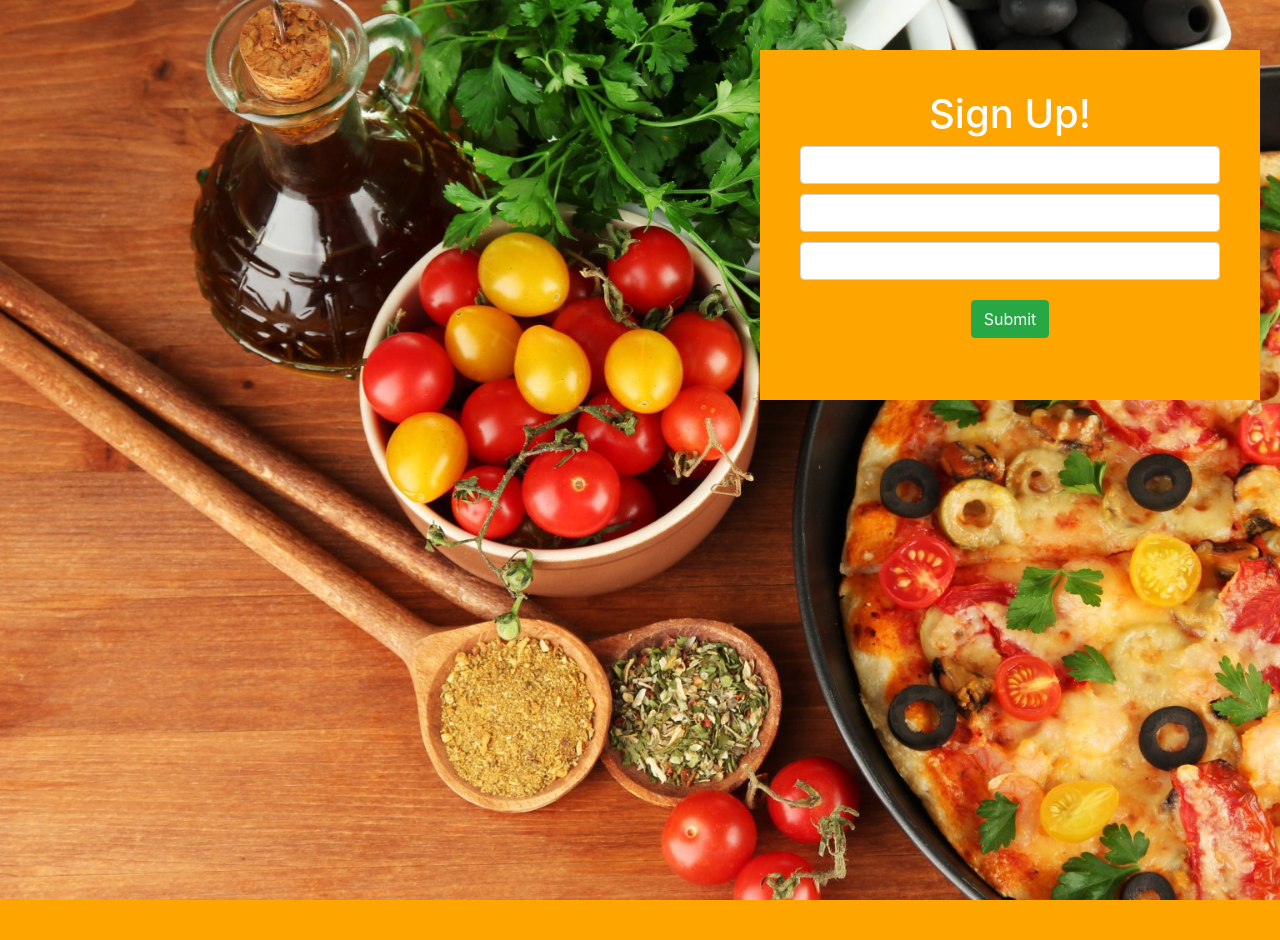
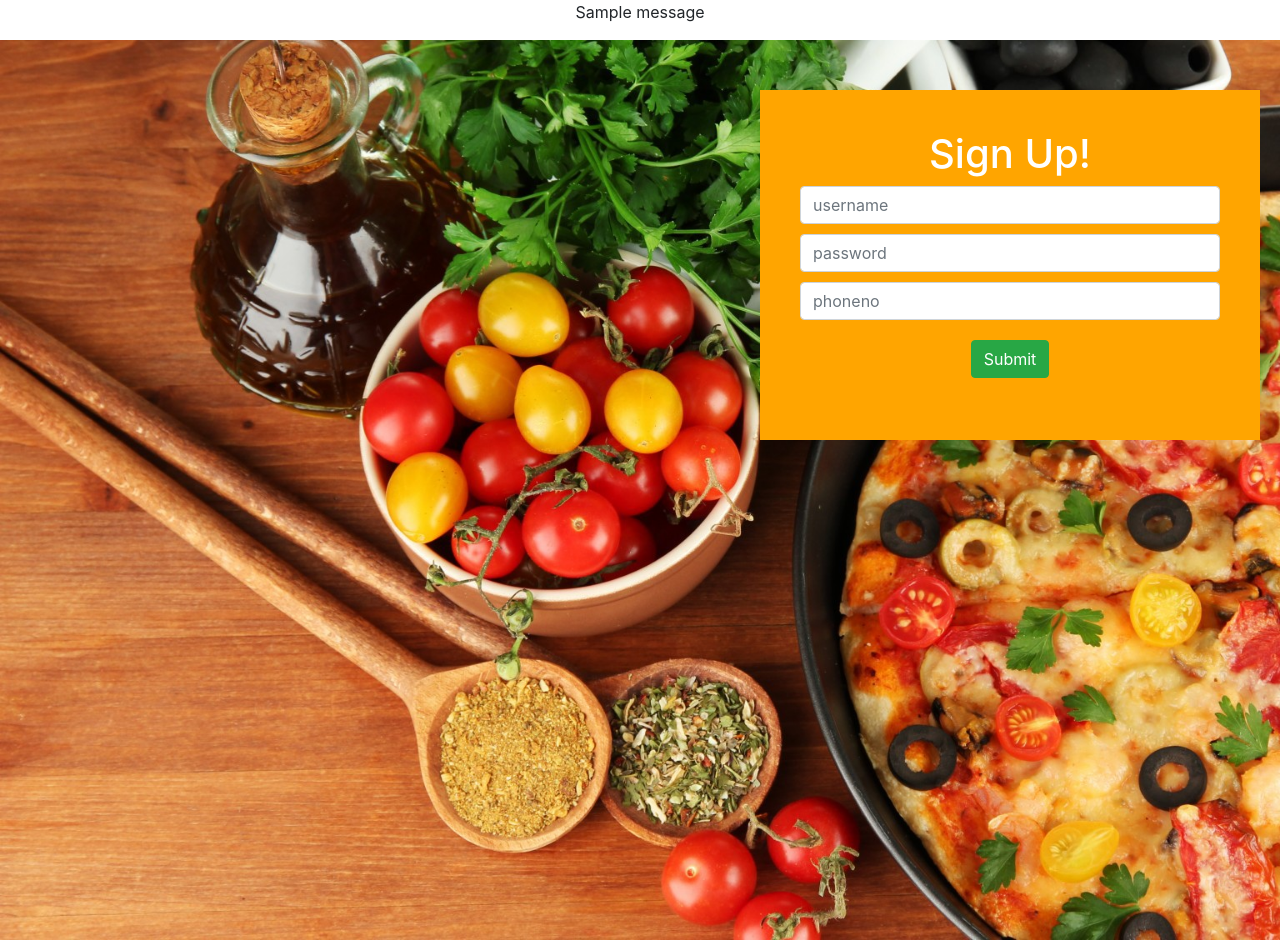
Before and after one commit to nedamaleki/dijango_pizza-delivery, a Django app: page / in a window 1280 px wide. Shown: the part 56-996 px from the top of the page. Before the commit the page ends 956 px from the top, so only its background shows below. Run offline with Django 3.2, Linux system fonts and the light colour scheme; tables that the repository leaves empty hold one stand-in row (values such as "Sample post"); one stand-in notice (Sample message) is shown; some libraries are stand-ins or nearby versions.

Commit message:
Customer Sign up Completed!

```diff
--- a/pizzaapp/admin.py
+++ b/pizzaapp/admin.py
@@ -1,7 +1,9 @@
 from django.contrib import admin
 from .models import AdminModel
 from .models import PizzaModel
+from .models import CustomerModel
 
 
 admin.site.register(AdminModel)
 admin.site.register(PizzaModel)
+admin.site.register(CustomerModel)
--- a/pizzaapp/templates/homepage.html
+++ b/pizzaapp/templates/homepage.html
@@ -9,13 +9,17 @@
   </form> -->
   <a class="btn btn-danger" href="{% url 'homepage' %}"> login </a>
 </nav>
+{% for message in messages %}
+<p style="text-align: center"> {{message}} </p>
+{% endfor %}
 <div class="container-fluid" style="position:relative; height: 900px; background-image: url('{% static "img/pizza.jpg" %}'); background-size: cover">
 	<div style="position:absolute; top:50px; right:20px; width:500px; height:350px; background-color:orange; padding:40px" class="container">
 		 <h1 style="text-align: center; color: white "> Sign Up!</h1>
-		 <form>
-		 	<input type="text" name="username" class="form-control" style="margin-bottom: 10px">
-		 	<input type="password" name="password" class="form-control" style="margin-bottom: 10px">
-		 	<input type="text" name="phone number" class="form-control" style="margin-bottom: 10px">
+		 <form method="POST" action="/signupuser/">
+		 	{% csrf_token %}
+		 	<input type="text" name="username" class="form-control" placeholder="username" style="margin-bottom: 10px">
+		 	<input type="password" name="password" class="form-control" placeholder="password" style="margin-bottom: 10px">
+		 	<input type="text" name="phoneno" class="form-control" placeholder="phoneno" style="margin-bottom: 10px">
 		 	<input type="submit" name="" class="btn btn-success" style="display:block; margin: auto; margin-top:20px">
 		 </form>
 	</div>
--- a/pizzaapp/urls.py
+++ b/pizzaapp/urls.py
@@ -10,6 +10,7 @@ urlpatterns = [
 		path ('addpizza/', views.addpizza, name='addpizza'),
 		path ('deletepizza/<pizza_id>', views.deletepizza, name='deletepizza'),
 		path('', views.homepageview, name='homepage'),
+		path('signupuser/', views.signupuser, name='signupuser'),
 
 
 ]
--- a/pizzaapp/views.py
+++ b/pizzaapp/views.py
@@ -1,7 +1,8 @@
 from django.shortcuts import render,redirect
 from django.contrib.auth import authenticate, login, logout
 from django.contrib import messages
-from .models import PizzaModel
+from .models import PizzaModel, CustomerModel
+from django.contrib.auth.models import User
 
 def adminloginpageview(request):
 	return render(request,'adminloginpage.html',{})
@@ -48,3 +49,20 @@ def deletepizza(request, pizza_id):
 def homepageview(request):
 	context={}
 	return render (request, 'homepage.html', context)
+
+def signupuser(request):
+	username = request.POST['username']
+	password = request.POST['password']
+	phoneno = request.POST['phoneno']
+
+	# if username already exists
+	if User.objects.filter(username=username).exists():
+		messages.add_message(request, messages.ERROR, "user already exists")
+		return redirect('homepage')
+
+	#  if username does not exist already (everything is fine to do)
+	User.objects.create_user(username=username, password=password).save()
+	lastobject = len(User.objects.all())-1
+	CustomerModel(userid=User.objects.all()[int(lastobject)].id, phoneno=phoneno).save()
+	messages.add_message(request, messages.ERROR, "user successfully created")
+	return redirect('homepage')
```
Also changed, not shown: pizzaapp/models.py (+7 -0 lines), db.sqlite3, pizzaapp/migrations/0003_customermodel.py (added).
